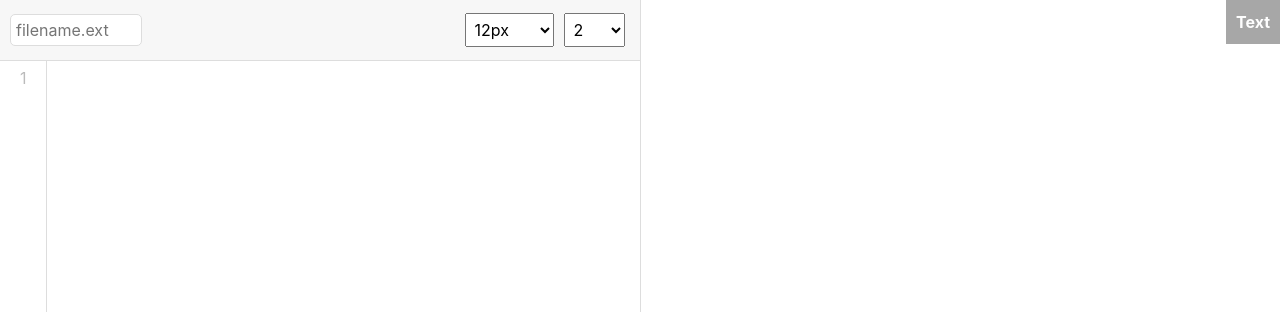
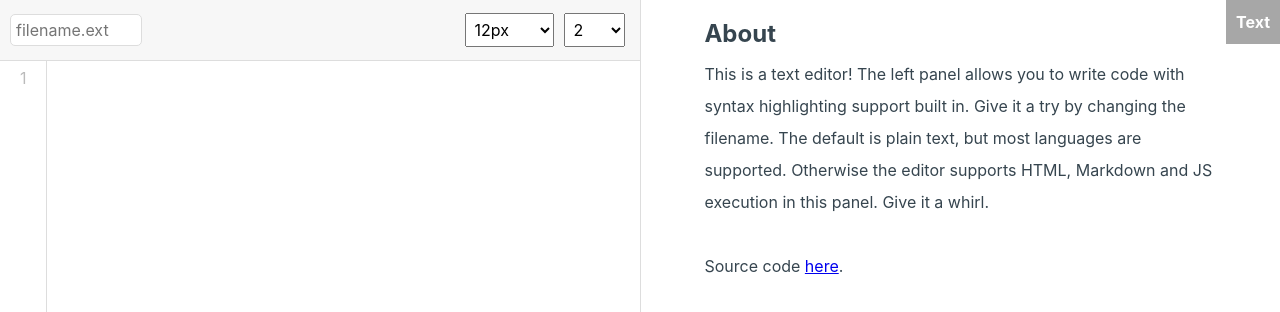
Before and after one commit to DarkPurple141/vue-editor, a Vue app: page / in a window 1280 px wide. Shown: the top 312 px of the page. Built offline with nearby package versions, Linux system fonts and the light colour scheme; the HTML template or start-up script is replaced by a standard one.

Commit message:
added help

```diff
--- a/package.json
+++ b/package.json
@@ -10,7 +10,6 @@
   },
   "dependencies": {
     "vue": "^2.5.16",
-    "vue-router": "^3.0.1",
     "vuex": "^3.0.1"
   },
   "devDependencies": {
--- a/src/App.vue
+++ b/src/App.vue
@@ -1,8 +1,20 @@
 <template>
   <div id="app">
-    <router-view/>
+     <!-- <router-view/> -->
+    <Editor/>
   </div>
 </template>
+
+<script type="text/javascript">
+import Editor from '@/pages/Editor'
+
+export default {
+   components: {
+      Editor
+   }
+}
+
+</script>
 
 <style lang="less">
 
--- a/src/components/EditConsole.vue
+++ b/src/components/EditConsole.vue
@@ -14,8 +14,19 @@
          <iframe :src="'data:text/html;charset=utf-8,'+html" class="standard html"
             v-if="$store.getters.ftype == 'html'">
          </iframe>
-         <div v-else class="markdown" v-html="markdown">
+         <div v-else-if="$store.getters.ftype == 'md'" class="markdown" v-html="markdown">
          </div>
+         <div v-else class="text">
+            <h2>About</h2>
+            <p>This is a text editor! The left panel allows you to write code
+               with syntax highlighting support built in. Give it a try by changing
+               the filename. The default is plain text, but most languages are supported.
+               Otherwise the editor supports HTML, Markdown and JS execution in this panel.
+               Give it a whirl.</p>
+            <br>
+            <p>Source code <a href="https://editor.alhinds.com/">here</a>.</p>
+         </div>
+
       </div>
 
    </div>
@@ -50,8 +61,12 @@ export default {
 
 <style lang="css" scoped>
 
+.render-zone {
+   position: relative;
+}
+
 .exec {
-   position: fixed;
+   position: absolute;
    right: 0px;
    margin: 5px;
 }
@@ -77,6 +92,15 @@ export default {
    font-family: inherit;
 }
 
+.text {
+   margin: auto;
+   text-align: left;
+   font-family: inherit;
+   padding: 10px;
+   width: 80%;
+   line-height: 2;
+}
+
 iframe.standard {
    width: 100%;
    background-color: transparent;
@@ -91,7 +115,7 @@ iframe.standard {
    font-family: monospace;
    padding: 5px;
    text-align: left;
-   height: 100%;
+   height: calc(100vh - 10px);
 }
 
 @media screen and (orientation: portrait) {
--- a/src/components/EditPadContainer.vue
+++ b/src/components/EditPadContainer.vue
@@ -6,8 +6,7 @@
 </template>
 
 <script>
-import EditorTextarea from './EditorTextarea'
-import EditorSidebar from './EditorSidebar'
+import { EditorTextarea, EditorSidebar } from '@/components'
 
 export default {
    props: {
@@ -24,6 +23,9 @@ export default {
 
 <style lang="less" scoped>
 .texteditor-frame {
+   // prevent scrolling of whole window
+   height: calc(100vh - 60px);
+   overflow-y: scroll;
    display: flex;
    flex-direction: row;
    width: 100%;
--- a/src/components/EditRenderArea.vue
+++ b/src/components/EditRenderArea.vue
@@ -1,7 +1,6 @@
 <template lang="html">
    <div class="render">
-      <div class="plain"
-      v-if="plain">{{ file.content }}</div>
+      <div class="plain" v-if="plain">{{ file.content }}</div>
       <div v-else>
          <div v-html="language">
          </div>
--- a/src/components/EditorSidebar.vue
+++ b/src/components/EditorSidebar.vue
@@ -18,8 +18,7 @@ export default {
    padding: 5px 0px;
    width: 50px;
    border-right: 1px solid #ddd;
-   height: 100%;
-   min-height: calc(100vh - 60px);
+   height: calc(100vh - 70px);
 }
 
 .line-number {
@@ -27,6 +26,9 @@ export default {
 }
 
 @media screen and (orientation: portrait)  {
+   .sidebar {
+      height: calc(60vh - 70px);
+   }
 
 }
 
--- a/src/components/EditorTextarea.vue
+++ b/src/components/EditorTextarea.vue
@@ -94,7 +94,7 @@ export default {
    border: none;
    font-size: inherit;
    outline: none;
-   min-height: 500px;
+   min-height: calc(100vh - 80px);
    resize: none;
    background-color: transparent;
 }
@@ -103,4 +103,10 @@ export default {
    font-family: inherit;
 }
 
+@media screen and (orientation: portrait) {
+   .editpad {
+      min-height: calc(60vh - 80px);
+   }
+}
+
 </style>
--- a/src/components/EditorWindow.vue
+++ b/src/components/EditorWindow.vue
@@ -11,10 +11,8 @@
 </template>
 
 <script>
-import EditorPane from './EditorPane'
-import EditorControlBar from './EditorControlBar'
-import EditPadContainer from './EditPadContainer'
-import EditConsole from './EditConsole'
+import { EditorPane, EditorControlBar, EditPadContainer,
+   EditConsole } from '@/components'
 
 export default {
    name: 'EditorWindow',
--- a/src/components/StatusButton.vue
+++ b/src/components/StatusButton.vue
@@ -14,7 +14,7 @@ export default {
 <style lang="css" scoped>
 
 .status {
-   position: fixed;
+   position: absolute;
    right: 0px;
 }
 
--- a/src/components/index.js
+++ b/src/components/index.js
@@ -1,5 +1,11 @@
-import EditorWindow from './EditorWindow.vue'
-import EditorPane   from './EditorPane.vue'
-import EditorControlBar from './EditorControlBar.vue'
+import EditorWindow from './EditorWindow'
+import EditorPane   from './EditorPane'
+import EditorControlBar from './EditorControlBar'
+import EditConsole from './EditConsole'
+import EditorTextarea from './EditorTextarea'
+import EditorSidebar from './EditorSidebar'
+import EditPadContainer from './EditPadContainer'
 
-export default { EditorPane, EditorWindow, EditorControlBar }
+export { EditConsole, EditorTextarea,
+   EditorPane, EditorWindow, EditorControlBar,
+   EditorSidebar, EditPadContainer }
--- a/src/main.js
+++ b/src/main.js
@@ -1,6 +1,5 @@
 import Vue from 'vue'
 import App from './App.vue'
-import router from './router'
 import store from './store'
 
 Vue.config.productionTip = false
@@ -8,7 +7,6 @@ Vue.config.productionTip = false
 import 'highlightjs/styles/default.css'
 
 new Vue({
-  router,
   store,
   render: h => h(App)
 }).$mount('#app')
--- a/src/router.js
+++ /dev/null
@@ -1,15 +0,0 @@
-import Vue from 'vue'
-import Router from 'vue-router'
-import Editor from '@/pages/Editor.vue'
-
-Vue.use(Router)
-
-export default new Router({
-  routes: [
-    {
-      path: '/',
-      name: 'Editor',
-      component: Editor
-    }
-  ]
-})
```
Also changed, not shown: 11 other files (tests, documents, lock files or other folders).
